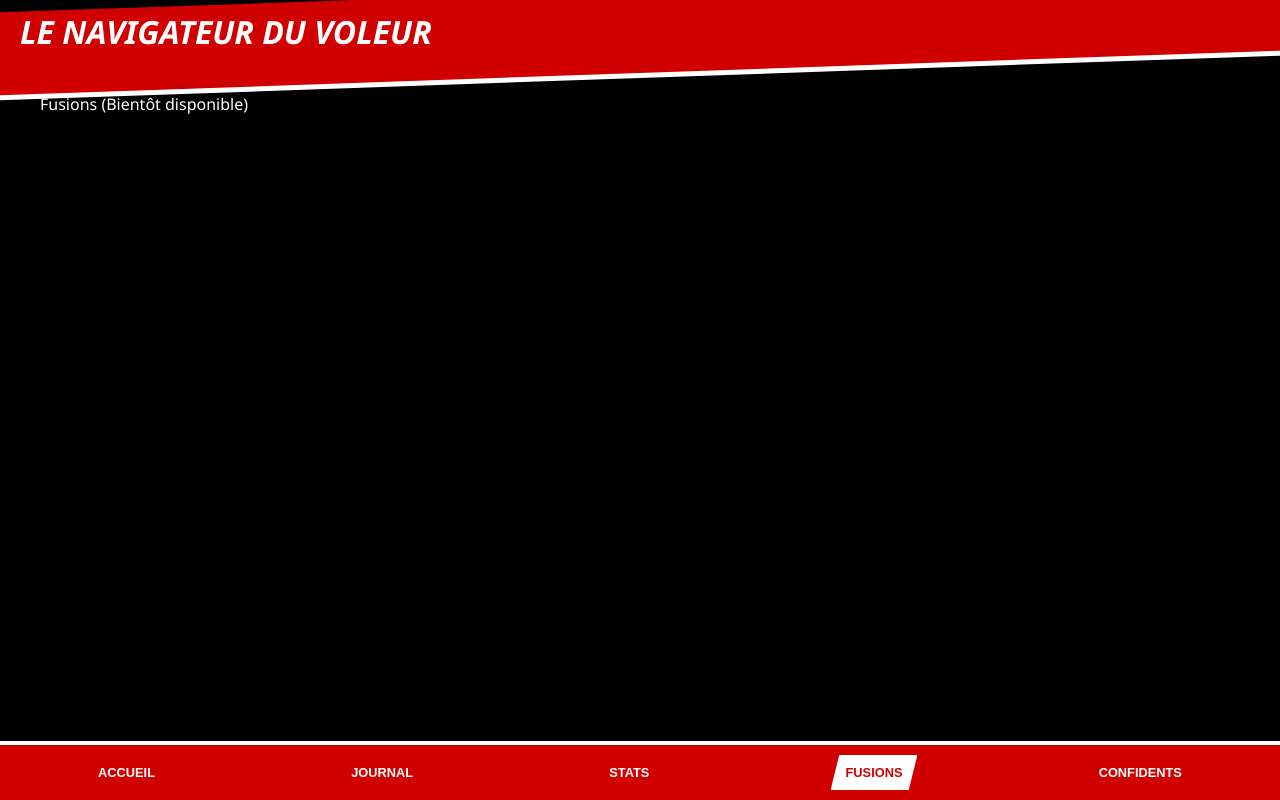
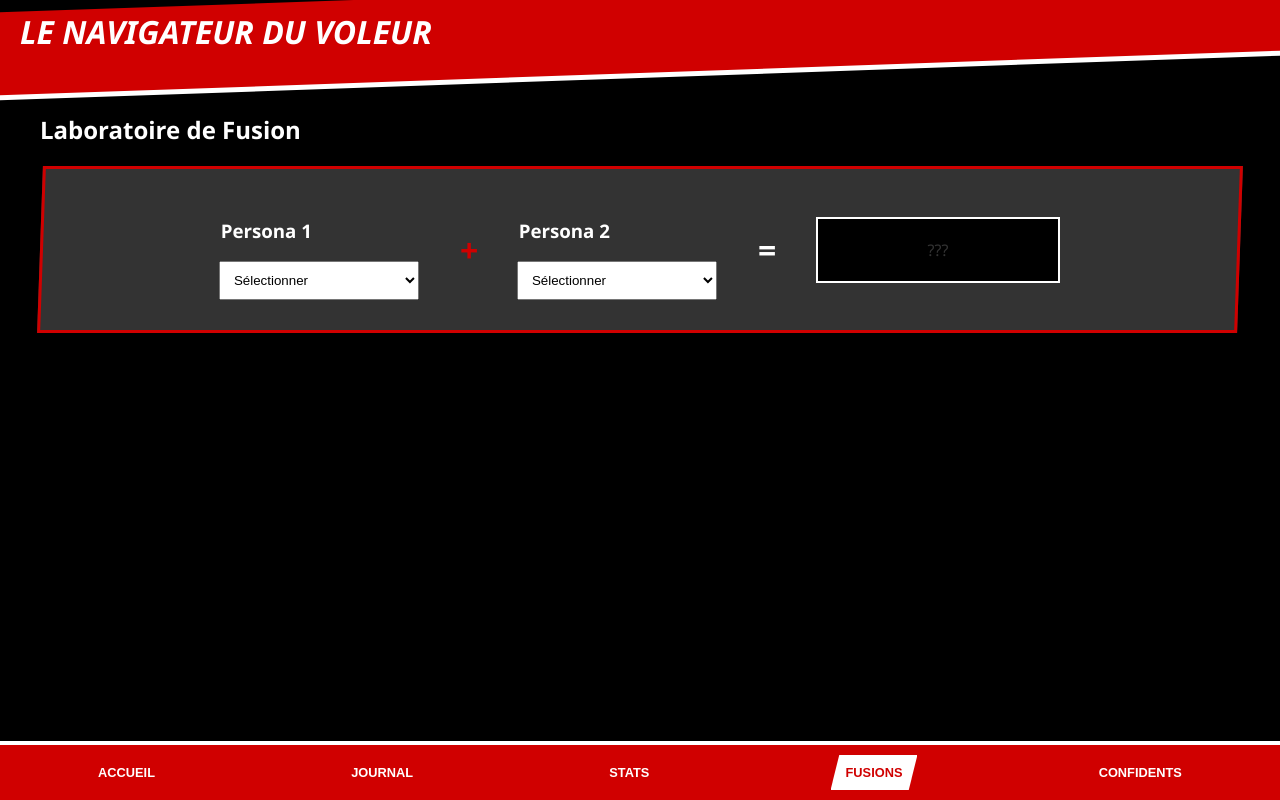
Before and after one commit to Elfamozoo/Persona-Royal-Guide, a React (Vite) app: page / in a window 1280 px wide. Both pictures are taken after a click on the button "FUSIONS". Built offline with nearby package versions, Linux system fonts and the light colour scheme.

Commit message:
feat: add fusion engine and search lab

```diff
--- a/src/App.tsx
+++ b/src/App.tsx
@@ -2,6 +2,7 @@ import React, { useState } from 'react'
 import StatTracker from './components/StatTracker'
 import ActivityLogger from './components/ActivityLogger'
 import Calendar from './components/Calendar'
+import FusionLab from './components/FusionLab'
 import { useCalendar } from './context/CalendarContext'
 
 function App() {
@@ -38,7 +39,7 @@ function App() {
         )}
         {activeTab === 'stats' && <StatTracker />}
         {activeTab === 'calendar' && <Calendar />}
-        {activeTab === 'fusions' && <div className="p5-diagonal">Fusions (Bientôt disponible)</div>}
+        {activeTab === 'fusions' && <FusionLab />}
         {activeTab === 'confidants' && <div className="p5-diagonal">Confidents (Bientôt disponible)</div>}
       </main>
 
--- /dev/null
+++ b/src/components/FusionLab.tsx
@@ -0,0 +1,74 @@
+import React, { useState } from 'react';
+import personas from '../data/personas.json';
+import { calculateFusion, Persona } from '../utils/fusionLogic';
+
+const FusionLab: React.FC = () => {
+  const [p1, setP1] = useState<Persona | null>(null);
+  const [p2, setP2] = useState<Persona | null>(null);
+
+  const result = p1 && p2 ? calculateFusion(p1, p2) : null;
+
+  return (
+    <div className="fusion-lab" style={{ marginTop: '20px' }}>
+      <h2 className="p5-diagonal">Laboratoire de Fusion</h2>
+
+      <div className="fusion-interface" style={{
+        display: 'flex',
+        gap: '40px',
+        alignItems: 'center',
+        justifyContent: 'center',
+        padding: '30px',
+        background: 'var(--p5-gray)',
+        border: '3px solid var(--p5-red)',
+        transform: 'skewX(-2deg)'
+      }}>
+        <div className="persona-selector">
+          <h3 style={{ transform: 'skewX(2deg)' }}>Persona 1</h3>
+          <select
+            onChange={(e: any) => setP1(personas[e.target.selectedIndex - 1])}
+            style={{ padding: '10px', width: '200px', transform: 'skewX(2deg)' }}
+          >
+            <option value="">Sélectionner</option>
+            {personas.map(p => <option key={p.name} value={p.name}>{p.name} (Lv {p.level})</option>)}
+          </select>
+        </div>
+
+        <div style={{ fontSize: '2rem', fontWeight: '900', color: 'var(--p5-red)', transform: 'skewX(2deg)' }}>+</div>
+
+        <div className="persona-selector">
+          <h3 style={{ transform: 'skewX(2deg)' }}>Persona 2</h3>
+          <select
+            onChange={(e: any) => setP2(personas[e.target.selectedIndex - 1])}
+            style={{ padding: '10px', width: '200px', transform: 'skewX(2deg)' }}
+          >
+            <option value="">Sélectionner</option>
+            {personas.map(p => <option key={p.name} value={p.name}>{p.name} (Lv {p.level})</option>)}
+          </select>
+        </div>
+
+        <div style={{ fontSize: '2rem', fontWeight: '900', color: 'var(--p5-white)', transform: 'skewX(2deg)' }}>=</div>
+
+        <div className="fusion-result" style={{
+          background: 'var(--p5-black)',
+          padding: '20px',
+          minWidth: '200px',
+          border: '2px solid var(--p5-white)',
+          textAlign: 'center',
+          transform: 'skewX(2deg)'
+        }}>
+          {result ? (
+            <div>
+              <div style={{ fontSize: '1.2rem', fontWeight: 'bold', color: 'var(--p5-red)' }}>{result.name}</div>
+              <div style={{ fontSize: '0.8rem' }}>{result.arcana}</div>
+              <div style={{ fontSize: '0.9rem', color: '#ffd700' }}>Niveau {result.level}</div>
+            </div>
+          ) : (
+            <div style={{ color: 'var(--p5-gray)' }}>???</div>
+          )}
+        </div>
+      </div>
+    </div>
+  );
+};
+
+export default FusionLab;
--- /dev/null
+++ b/src/data/arcana_fusions.json
@@ -0,0 +1,17 @@
+{
+  "Le Fou": {
+    "Le Magicien": "La Mort",
+    "Les Amants": "Le Chariot",
+    "Le Chariot": "Le Tempérance"
+  },
+  "Le Magicien": {
+    "Le Fou": "La Mort",
+    "Les Amants": "La Papesse",
+    "Le Chariot": "Le Tempérance"
+  },
+  "Les Amants": {
+    "Le Fou": "Le Chariot",
+    "Le Magicien": "La Papesse",
+    "La Justice": "L'Empereur"
+  }
+}
--- /dev/null
+++ b/src/data/personas.json
@@ -0,0 +1,10 @@
+[
+  { "name": "Arsène", "level": 1, "arcana": "Le Fou" },
+  { "name": "Pixie", "level": 2, "arcana": "Les Amants" },
+  { "name": "Jack Frost", "level": 11, "arcana": "Le Magicien" },
+  { "name": "Mandrake", "level": 3, "arcana": "La Mort" },
+  { "name": "Agathion", "level": 3, "arcana": "Le Chariot" },
+  { "name": "Slime", "level": 10, "arcana": "Le Fou" },
+  { "name": "Cait Sith", "level": 5, "arcana": "Le Magicien" },
+  { "name": "Angel", "level": 9, "arcana": "La Justice" }
+]
--- /dev/null
+++ b/src/utils/fusionLogic.ts
@@ -0,0 +1,38 @@
+import personas from '../data/personas.json';
+import arcanaFusions from '../data/arcana_fusions.json';
+
+export interface Persona {
+  name: string;
+  level: number;
+  arcana: string;
+}
+
+export const calculateFusion = (p1: Persona, p2: Persona): Persona | null => {
+  if (p1.name === p2.name) return null;
+
+  const arcana1 = p1.arcana;
+  const arcana2 = p2.arcana;
+
+  // Same Arcana fusion (simplified)
+  if (arcana1 === arcana2) {
+    const targetLevel = (p1.level + p2.level) / 2 + 1;
+    const sameArcanaPersonas = personas
+      .filter(p => p.arcana === arcana1 && p.name !== p1.name && p.name !== p2.name)
+      .sort((a, b) => a.level - b.level);
+
+    // Find the first persona with level lower than targetLevel (simplified rule for same arcana)
+    return sameArcanaPersonas.reverse().find(p => p.level <= targetLevel) || null;
+  }
+
+  // Different Arcana fusion
+  const targetArcana = (arcanaFusions as any)[arcana1]?.[arcana2] || (arcanaFusions as any)[arcana2]?.[arcana1];
+  if (!targetArcana) return null;
+
+  const targetLevel = (p1.level + p2.level) / 2 + 1;
+  const potentialResults = personas
+    .filter(p => p.arcana === targetArcana)
+    .sort((a, b) => a.level - b.level);
+
+  // Find the first persona with level >= targetLevel
+  return potentialResults.find(p => p.level >= targetLevel) || potentialResults[potentialResults.length - 1] || null;
+};
```
